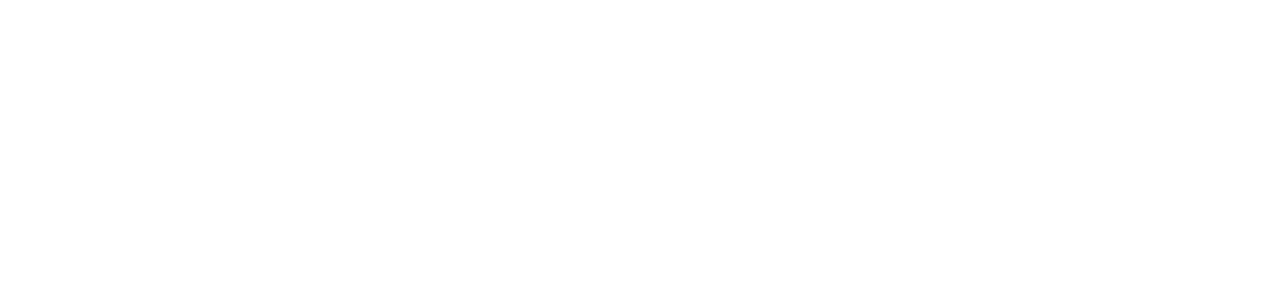
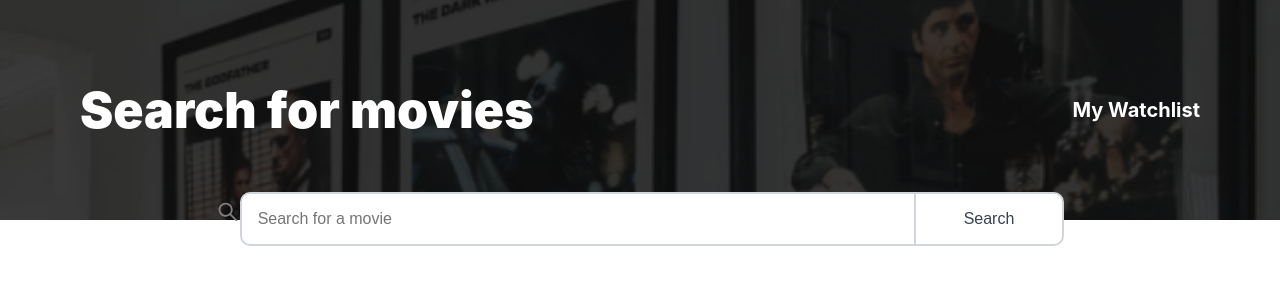
Before and after one commit to ThomasR1997/movie-watchlist, a React (Create React App) app: page /#/landing-page in a window 1280 px wide. Shown: the top 300 px of the page. Built offline with nearby package versions, Linux system fonts and the light colour scheme.

Commit message:
added navbar

```diff
--- a/package.json
+++ b/package.json
@@ -9,7 +9,10 @@
     "@testing-library/user-event": "^13.5.0",
     "react": "^18.2.0",
     "react-dom": "^18.2.0",
+    "react-icons": "^4.8.0",
+    "react-router-dom": "^6.8.2",
     "react-scripts": "5.0.1",
+    "styled-components": "^5.3.8",
     "web-vitals": "^2.1.4"
   },
   "scripts": {
--- a/src/App.js
+++ b/src/App.js
@@ -1,7 +1,12 @@
 import "./App.css";
+import { StyledNav } from "./components/StyledNav";
 
 function App() {
-  return <div className="App"></div>;
+  return (
+    <div className="App">
+      <StyledNav />
+    </div>
+  );
 }
 
 export default App;
--- a/src/components/StyledComponents.js
+++ b/src/components/StyledComponents.js
@@ -0,0 +1,55 @@
+import styled from "styled-components";
+
+import navImg from "../images/nav-img.png";
+
+import { AiOutlineSearch } from "react-icons/ai";
+
+export const StyledNavDiv = styled.div`
+  display: flex;
+  align-items: center;
+  justify-content: space-between;
+
+  background-image: url(${navImg});
+  background-repeat: no-repeat;
+  background-position: center;
+  background-size: cover;
+  background-color: #0e0e0e;
+
+  padding: 5em;
+`;
+
+export const StyledMessage = styled.h1`
+  color: #dfdddd;
+  font-size: 25px;
+`;
+
+export const SearchDiv = styled.div`
+  position: relative;
+  margin-top: -1.75em;
+`;
+
+export const SearchIcon = styled(AiOutlineSearch)`
+  width: 24px;
+  height: 24px;
+  fill: gray;
+`;
+
+export const StyledSearch = styled.input`
+  width: 50%;
+  padding: 1em;
+  border: #d1d5db 2px solid;
+  border-radius: 10px 0 0 10px;
+  color: #6b7280;
+  font-size: 16px;
+`;
+
+export const SearchButton = styled.button`
+  padding: 1em 3em;
+  background-color: white;
+  color: #374151;
+  font-size: 16px;
+  border-radius: 0 10px 10px 0;
+  border: #d1d5db 2px solid;
+  border-left: none;
+  cursor: pointer;
+`;
--- /dev/null
+++ b/src/components/StyledNav.js
@@ -0,0 +1,44 @@
+import { StyledNavDiv } from "./StyledComponents";
+import { NavLink, Route, Routes } from "react-router-dom";
+import { LandingPage } from "../pages/landingPage/LandingPage";
+import { WatchlistPage } from "../pages/watchlistPage/WatchlistPage";
+
+export const StyledNav = () => {
+  return (
+    <>
+      <StyledNavDiv>
+        <NavLink
+          style={({ isActive }) => (isActive ? activeStyle : style)}
+          to="/landing-page"
+        >
+          Search for movies
+        </NavLink>
+        <NavLink
+          style={({ isActive }) => (isActive ? activeStyle : style)}
+          to="/watchlist-page"
+        >
+          My Watchlist
+        </NavLink>
+      </StyledNavDiv>
+
+      <Routes>
+        <Route path="/landing-page" element={<LandingPage />} />
+        <Route path="/watchlist-page" element={<WatchlistPage />} />
+      </Routes>
+    </>
+  );
+};
+
+let style = {
+  fontWeight: "700",
+  fontSize: "20px",
+  textDecoration: "none",
+  color: "white",
+};
+
+let activeStyle = {
+  fontWeight: "900",
+  fontSize: "50px",
+  color: "white",
+  textDecoration: "none",
+};
--- a/src/index.js
+++ b/src/index.js
@@ -3,9 +3,14 @@
 import "./index.css";
 import App from "./App";
 import reportWebVitals from "./reportWebVitals";
+import { HashRouter } from "react-router-dom";
 
 const root = ReactDOM.createRoot(document.getElementById("root"));
-root.render(<App />);
+root.render(
+  <HashRouter>
+    <App />
+  </HashRouter>
+);
 
 // If you want to start measuring performance in your app, pass a function
 // to log results (for example: reportWebVitals(console.log))
--- a/src/pages/landingPage/LandingPage.js
+++ b/src/pages/landingPage/LandingPage.js
@@ -0,0 +1,30 @@
+import {
+  SearchButton,
+  SearchDiv,
+  SearchIcon,
+  StyledMessage,
+  StyledSearch,
+} from "../../components/StyledComponents";
+
+import movieIcon from "../../images/Icon.png";
+
+export const LandingPage = () => {
+  return (
+    <div>
+      <SearchDiv>
+        <SearchIcon />
+        <StyledSearch placeholder="Search for a movie" />
+        <SearchButton>Search</SearchButton>
+      </SearchDiv>
+
+      {/* <img src={movieIcon} alt="" />
+      <StyledMessage>Start exploring</StyledMessage> */}
+
+      {/* <StyledMessage>
+        Unable to find what you're looking for.
+        <br />
+        Please try another search.
+      </StyledMessage> */}
+    </div>
+  );
+};
--- a/src/pages/watchlistPage/WatchlistPage.js
+++ b/src/pages/watchlistPage/WatchlistPage.js
@@ -0,0 +1,9 @@
+import { StyledMessage } from "../../components/StyledComponents";
+
+export const WatchlistPage = () => {
+  return (
+    <div>
+      <StyledMessage>Your watchlist is looking a little empty...</StyledMessage>
+    </div>
+  );
+};
```
Also changed, not shown: src/images/nav-img.png (added), 1 other file (tests, documents, lock files or other folders).
